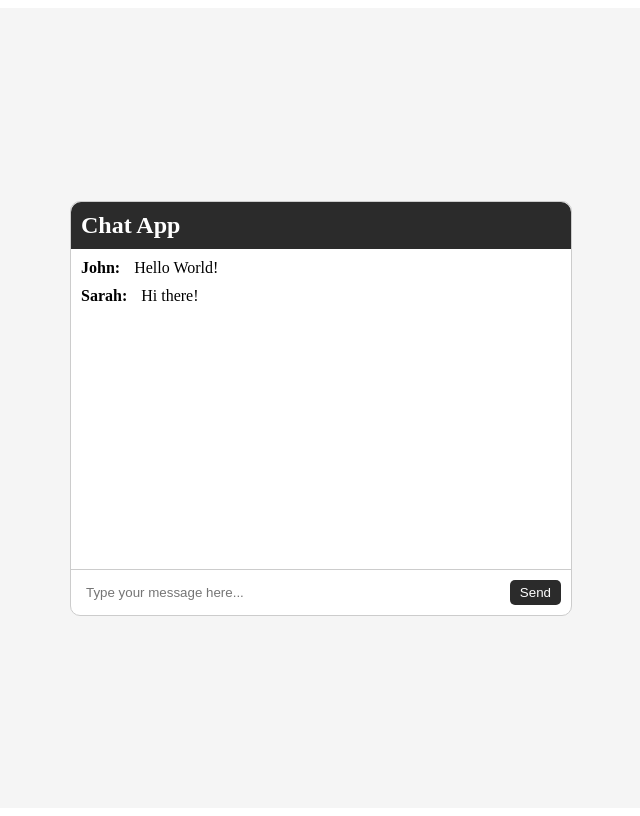
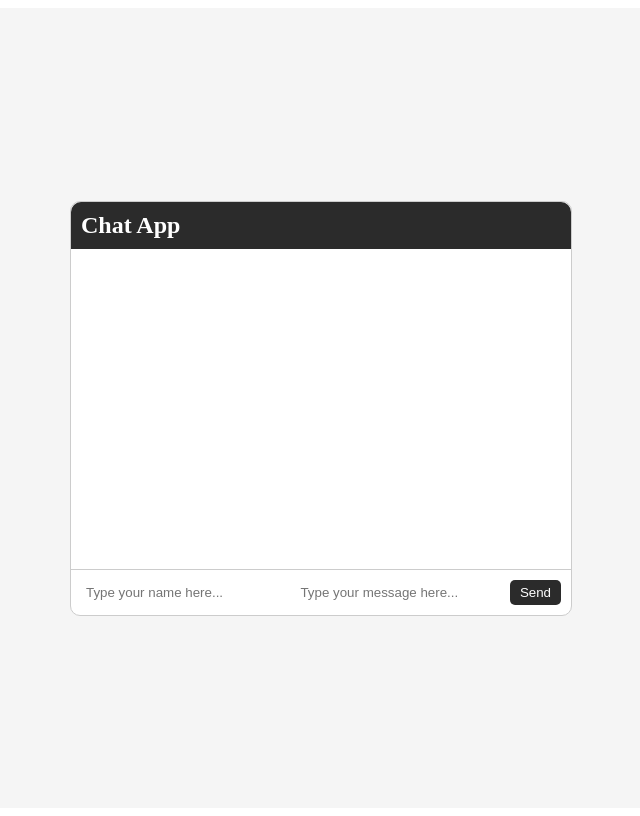
Before and after one commit to Pavel-OOP/chat, a Flask app: page / in a window 1280 px wide. Shown: the whole page, without its empty margins (319-959 px from the left). Run offline with Flask 2, Linux system fonts and the light colour scheme; some libraries are stand-ins or nearby versions.

Commit message:
added name space

```diff
--- a/api/templates/index.html
+++ b/api/templates/index.html
@@ -18,8 +18,9 @@
             });
 
             $('#sendBtn').on('click', function() {
-                socket.send($('.username').val() + ': '+ $('#message').val());
+                socket.send($('#username').val() + ': '+ $('#message').val());
                 $('#message').val('');
+                $('#username').val('');
             });
         });
     </script>
@@ -32,17 +33,11 @@
         </div>
         <div class="chat-body">
           <ul class="messages">
-            <li class="message">
-              <span class="username">John:</span>
-              <span class="text">Hello World!</span>
-            </li>
-            <li class="message">
-              <span class="username">Sarah:</span>
-              <span class="text">Hi there!</span>
-            </li>
+
           </ul>
         </div>
         <div class="chat-footer">
+          <input id="username" type="text" placeholder="Type your name here...">
           <input id="message" type="text" placeholder="Type your message here...">
           <button id="sendBtn">Send</button>
         </div>
```
